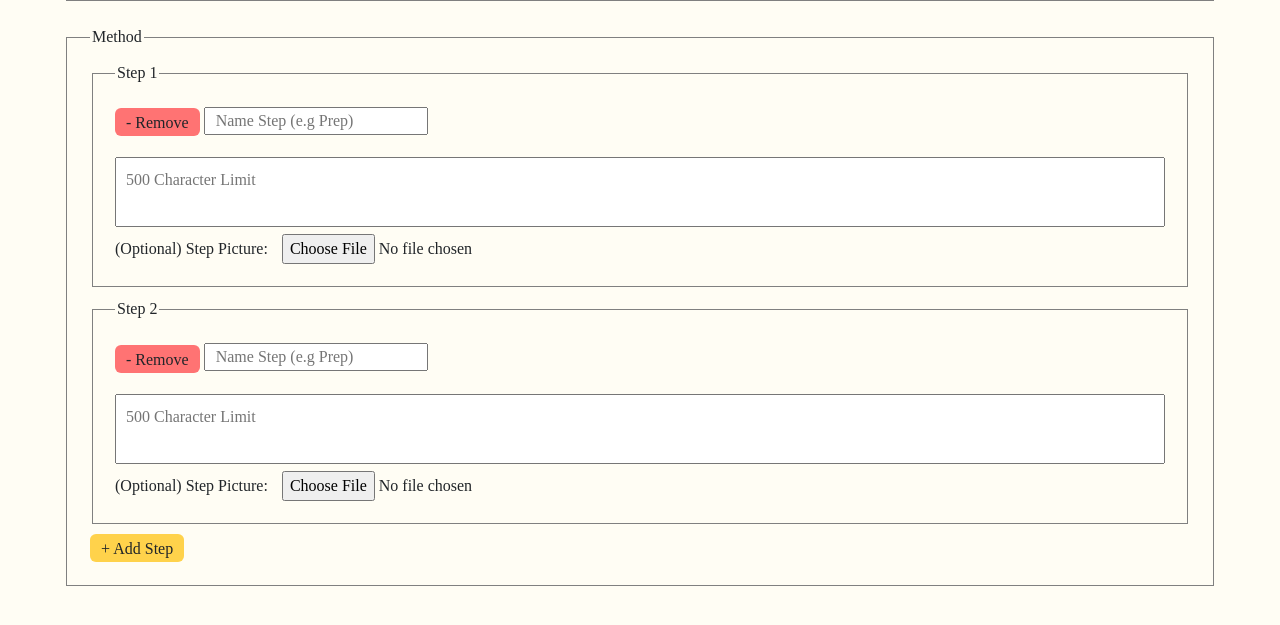
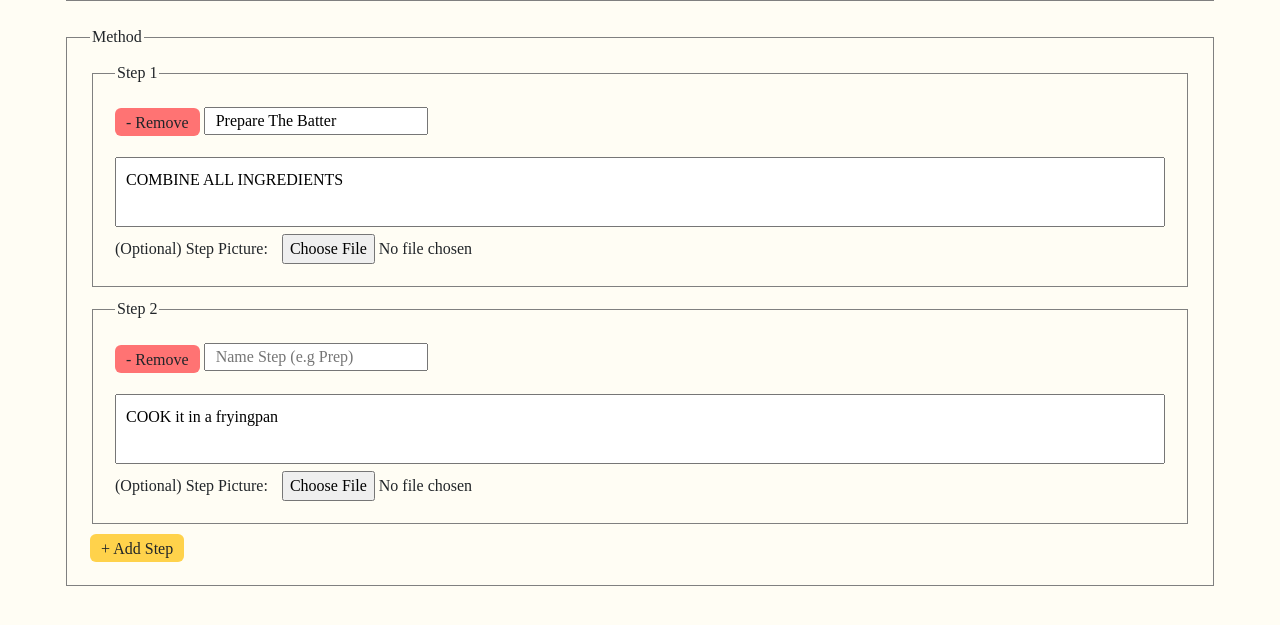
Before and after one commit to Angela74180/AWD_Group_Project, a Flask app: page /create_recipe/1 in a window 1280 px wide. Shown: the part 2765-3390 px from the top of the page. Run offline with Flask 3, Linux system fonts and the light colour scheme.

Commit message:
Allowed steps to have data added automatically.

```diff
--- a/static/Create_Recipe/editSteps.js
+++ b/static/Create_Recipe/editSteps.js
@@ -2,7 +2,7 @@ let step_id_counter = 0;
 
 // document.addEventListener("DOMContentLoaded", addStep);
 
-function addStep(){
+function addStep(stepDict){
     step_id_counter++;
 
     let container = document.getElementById("Steps");
@@ -15,9 +15,9 @@ function addStep(){
     newStep.innerHTML = `
         <legend>Step ${step_num}</legend>
         <button type="button" class="btn btn-remove" onclick="removeStep(event)">- Remove</button>
-        <input type = "text" placeholder = "Name Step (e.g Prep)">
+        <input type = "text" placeholder = "Name Step (e.g Prep)" value = "${handleQuotes(stepDict["name"])}">
         <br>
-        <textarea placeholder="500 Character Limit" rows = "2" maxlength="500" style="margin-top: 2%" required></textarea>
+        <textarea placeholder="500 Character Limit" rows = "2" maxlength="500" style="margin-top: 2%" required>${handleQuotes(stepDict["desc"])}</textarea>
         (Optional) Step Picture: <input id = "coverPhoto" type = "file" accept="image/*">
     `;
 
--- a/static/Create_Recipe/populateRecipeDetails.js
+++ b/static/Create_Recipe/populateRecipeDetails.js
@@ -28,7 +28,7 @@ function populate(recipe_details_dict) {
         addAppliance(appliance);
     }
 
-    for (let i = 0; i < recipe_details_dict["steps"].length; i++){
-        addStep();
+    for (step of recipe_details_dict["steps"]){
+        addStep(step);
     }
 }
--- a/templates/create_recipe.html
+++ b/templates/create_recipe.html
@@ -84,21 +84,21 @@
                 <fieldset class="outer_fieldset">
                     <legend>Ingredients</legend>
                     <div id="Ingredients"></div>
-                    <button type="button" class="btn btn-add" onclick='addIngredient({"name": "", "quantity": "", "units": "", "desc": ""})''>+ Add Ingredient</button>
+                    <button type="button" class="btn btn-add" onclick='addIngredient({"name": "", "quantity": "", "units": "", "desc": ""})'>+ Add Ingredient</button>
                 </fieldset>
                 <br>
 
                 <fieldset class="outer_fieldset">
                     <legend>Appliances/Special Equipment</legend>
                     <div id="Appliances"></div>
-                    <button type="button" class="btn btn-add" onclick='addAppliance({"name": "", "extraData": "", "desc": ""})''>+ Add Appliance</button>
+                    <button type="button" class="btn btn-add" onclick='addAppliance({"name": "", "extraData": "", "desc": ""})'>+ Add Appliance</button>
                 </fieldset>
                 <br>
 
                 <fieldset class="outer_fieldset">
                     <legend>Method</legend>
                     <div id="Steps"></div>
-                    <button type="button" class="btn btn-add" onclick="addStep()">+ Add Step</button>
+                    <button type="button" class="btn btn-add" onclick='addStep({"name": "", "desc": ""})'>+ Add Step</button>
                 </fieldset>
                 <br>
                 <br>
```
